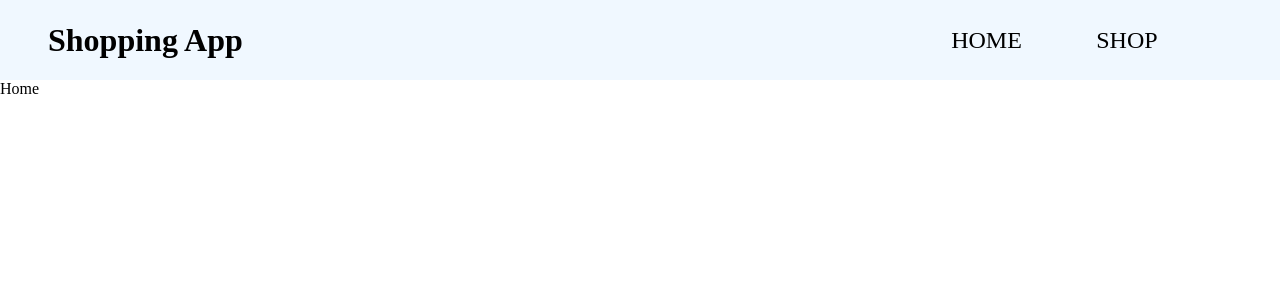
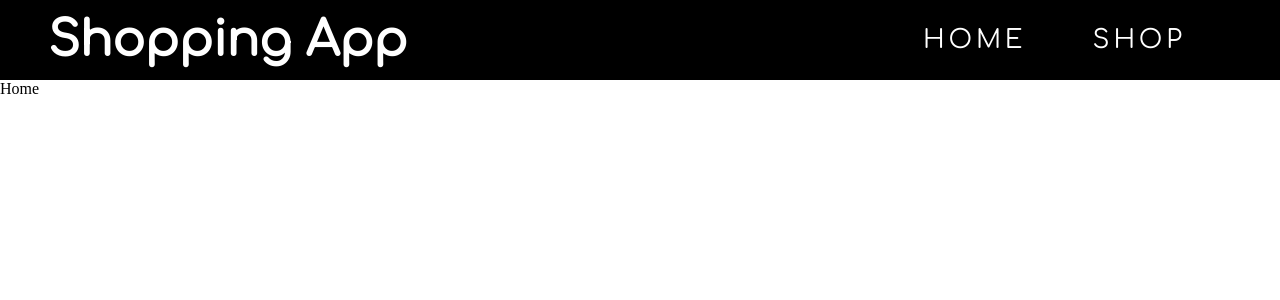
Before and after one commit to anandawira/shopping-cart, a React (Create React App) app: page / in a window 1280 px wide. Shown: the top 300 px of the page. Built offline with nearby package versions, Linux system fonts and the light colour scheme.

Commit message:
add styling and animation to nav

```diff
--- a/src/App.css
+++ b/src/App.css
@@ -1,9 +1,11 @@
-*{
-    margin: 0;
-    padding: 0;
-    box-sizing: border-box;
+@import url('https://fonts.googleapis.com/css2?family=Comfortaa&display=swap');
+
+* {
+  margin: 0;
+  padding: 0;
+  box-sizing: border-box;
 }
 
-header{
-    height: 10vh;
+header {
+  height: 10vh;
 }
--- a/src/style/header.css
+++ b/src/style/header.css
@@ -1,23 +1,54 @@
-header{
+header {
   background-color: aliceblue;
   display: flex;
   align-items: center;
   justify-content: space-between;
   padding: 0px 3rem;
+  font-family: 'Comfortaa', cursive;
+  background-color: black;
+  color: white;
 }
 
-nav{
+nav {
   width: 30%;
 }
 
-nav ul{
+header h1 {
+  font-size: 3em;
+}
+
+nav ul {
   display: flex;
   justify-content: space-evenly;
   list-style: none;
-    font-size: 1.5em;
+  font-size: 1.6em;
 }
 
-nav ul a{
+nav a {
+  color: #fff;
+  text-transform: uppercase;
   text-decoration: none;
-    color: black;
+  letter-spacing: 0.15em;
+  line-height: 0.4em;
+
+  display: inline-block;
+  padding: 15px 20px;
+  position: relative;
 }
+
+nav a:after {
+  background: none repeat scroll 0 0 transparent;
+  bottom: 0;
+  content: '';
+  display: block;
+  height: 2px;
+  left: 50%;
+  position: absolute;
+  background: #fff;
+  transition: width 0.3s ease 0s, left 0.3s ease 0s;
+  width: 0;
+}
+nav a:hover:after {
+  width: 100%;
+  left: 0;
+}
```
Lines whose indentation alone changed are shown as unchanged.
